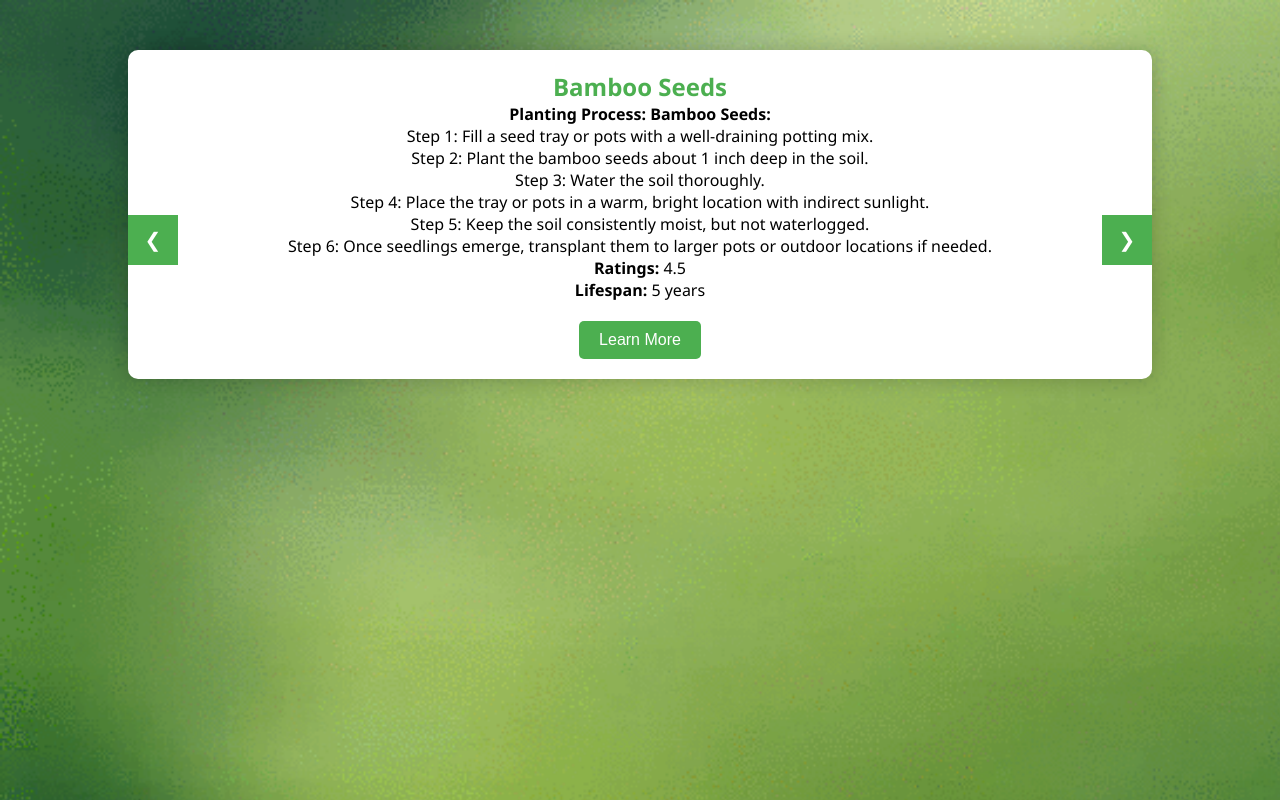
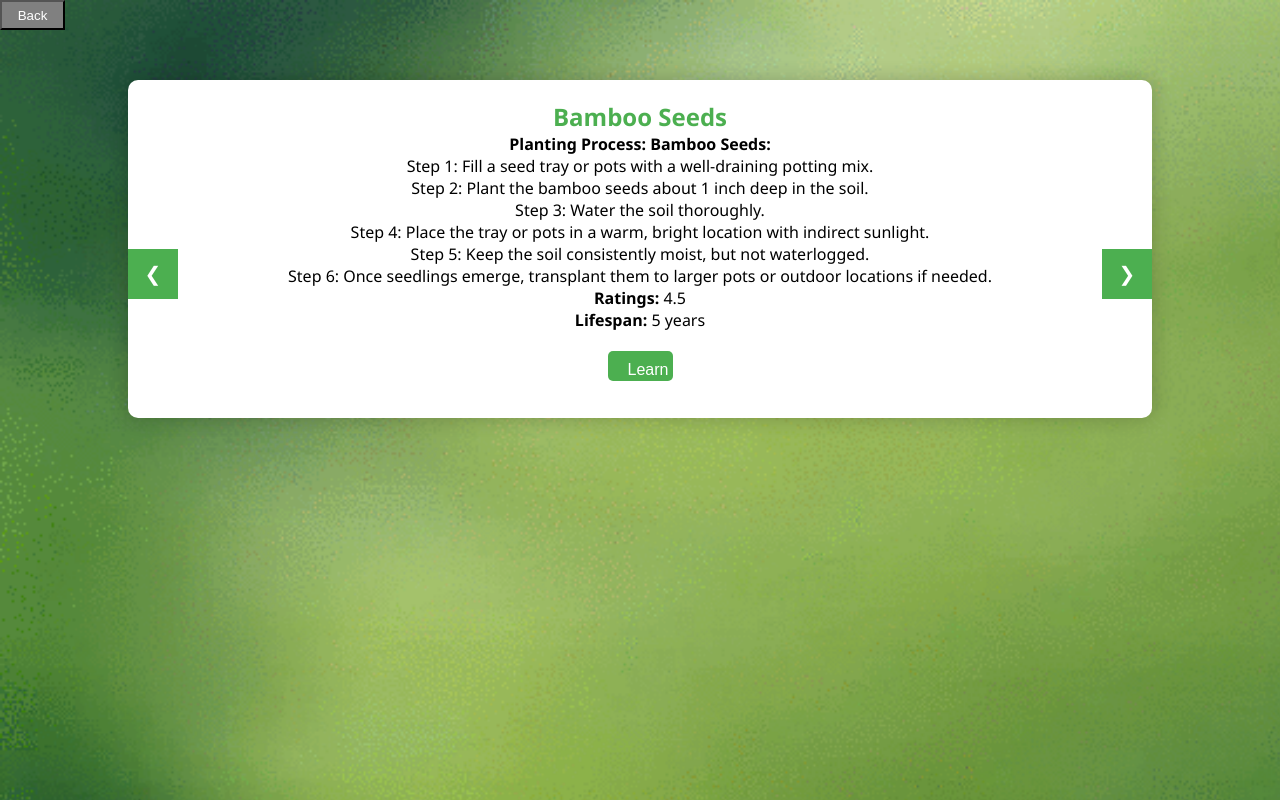
Before and after one commit to Pau039/Green, a plain HTML site: page plant.html in a window 1280 px wide. Drawn offline with Linux system fonts and the light colour scheme.

Commit message:
Update plant.html

```diff
--- a/plant.html
+++ b/plant.html
@@ -77,9 +77,16 @@
 .next-button {
     right: 0;
 }
+button{
+	width:65px;
+	height:30px;
+	color:white;
+	background-color: gray;
+}
 
 </style>
 <body>
+	 <a href="main.html"><button type="button">Back</button></a>
     <div class="slider-container">
         <div class="slider">
             <div class="plant-card">
```
